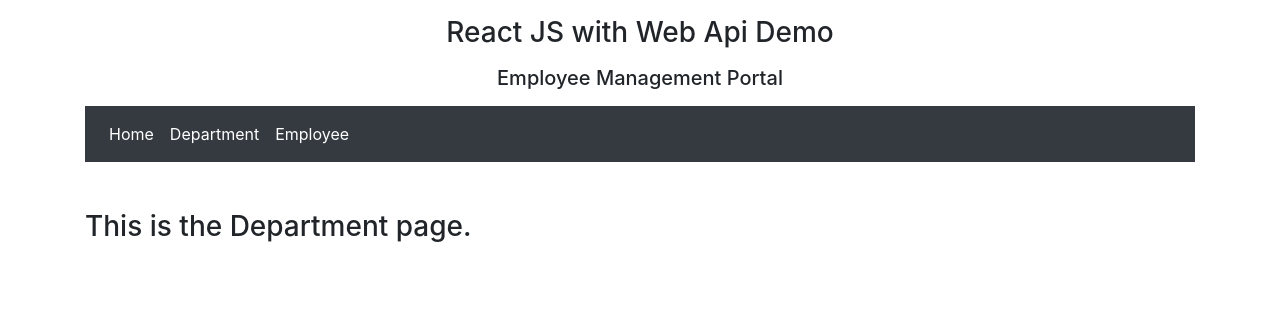
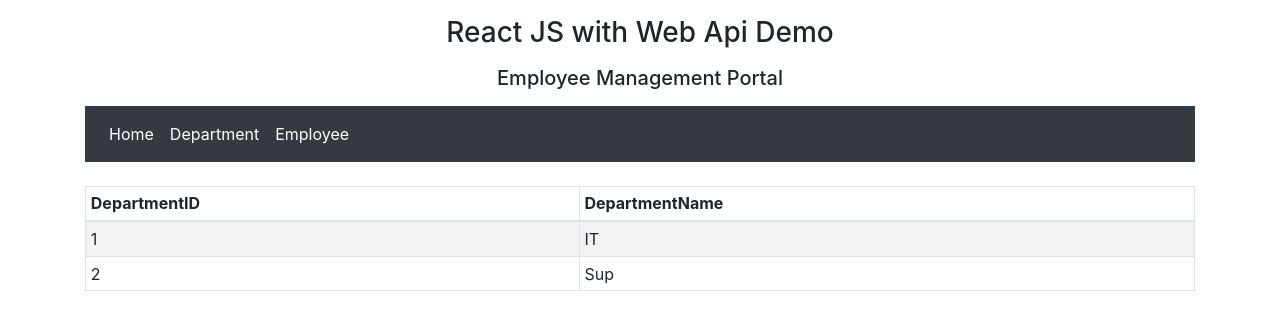
Before and after one commit to d1zzy94/js-react-fullstack-web-app, a React (Create React App) app in the folder employee-app/: page /department in a window 1280 px wide. Shown: the top 330 px of the page. Built offline with nearby package versions, Linux system fonts and the light colour scheme.

Commit message:
add table to department

```diff
--- a/employee-app/src/components/Department.js
+++ b/employee-app/src/components/Department.js
@@ -1,14 +1,46 @@
 import React, {Component} from 'react';
+import {Table} from 'react-bootstrap';
 
 export class Department extends Component
 {
 
-    render()
-    {
+    constructor(props){
+        super(props);
+        this.state ={deps:[]}
+    }
+
+    componentDidMount(){
+        this.refreshList();
+    }
+
+    refreshList(){
+        this.setState({
+            deps:[{"DepartmentID":1, "DepartmentName":"IT"},
+            {"DepartmentID":2, "DepartmentName":"Sup"}
+        ]
+        })
+    }
+
+    render(){
+        const {deps} = this.state;
         return (
-            <div className="mt-5 d-flex jsutify-content-left">
-                <h3>This is the Department page.</h3>
-            </div>
-        );
+            <Table className="mt-4" striped bordered hover size="sm">
+                <thead>
+                    <tr>
+                        <th>DepartmentID</th>
+                        <th>DepartmentName</th>
+                    </tr>
+                </thead>
+                <tbody>
+                    {deps.map(dep=>
+                        <tr key = {dep.DepartmentID}>
+                        <td>{dep.DepartmentID}</td>
+                        <td>{dep.DepartmentName}</td>
+                        </tr>
+                        )}
+                </tbody>
+
+            </Table>
+        )
     }
 }
```
